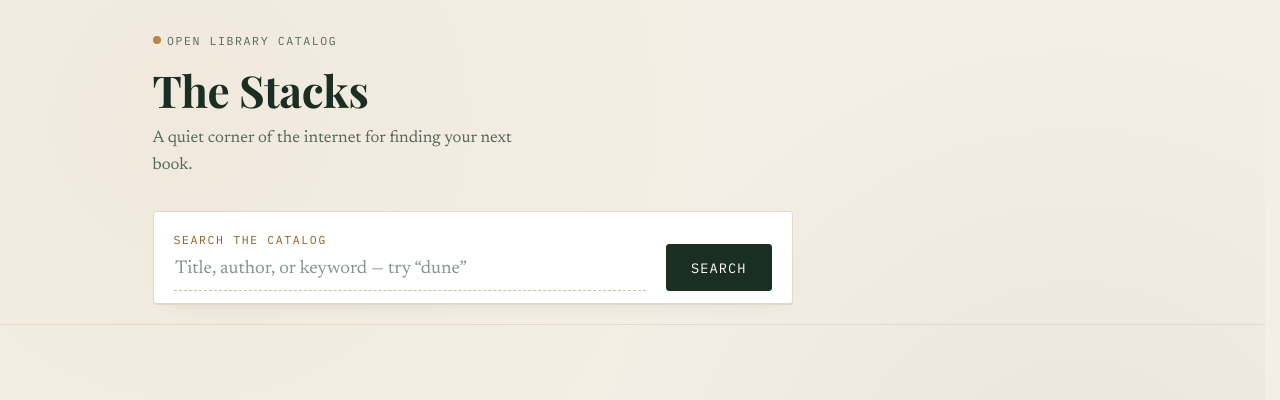
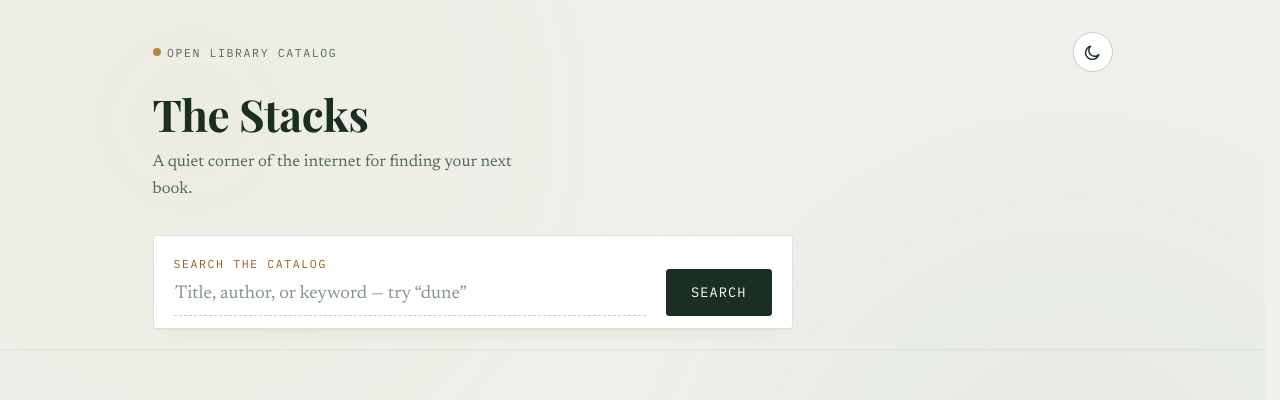
Before and after one commit to Jshcedric/Book-explorer-act, a React (Vite) app: page / in a window 1280 px wide. Shown: the top 400 px of the page. Built offline with nearby package versions, Linux system fonts and the light colour scheme; no server answers; a web font is replaced by a local one.

Commit message:
Add theme toggle functionality and update styles for dark/light mode support

```diff
--- a/index.html
+++ b/index.html
@@ -12,6 +12,18 @@
       rel="stylesheet"
     />
     <title>The Stacks — Book Search</title>
+    <script>
+      (function () {
+        var saved = localStorage.getItem("theme");
+        var theme =
+          saved === "light" || saved === "dark"
+            ? saved
+            : window.matchMedia("(prefers-color-scheme: dark)").matches
+              ? "dark"
+              : "light";
+        document.documentElement.dataset.theme = theme;
+      })();
+    </script>
   </head>
   <body>
     <div id="root"></div>
--- a/src/App.css
+++ b/src/App.css
@@ -14,11 +14,18 @@
   margin: 0 auto;
 }
 
+.site-header__top {
+  display: flex;
+  align-items: center;
+  justify-content: space-between;
+  gap: var(--space-3);
+  margin-bottom: var(--space-2);
+}
+
 .site-header__mark {
   display: inline-flex;
   align-items: center;
   gap: var(--space-1);
-  margin-bottom: var(--space-2);
 }
 
 .site-header__mark-dot {
--- a/src/App.jsx
+++ b/src/App.jsx
@@ -8,6 +8,7 @@ import EmptyState from "./components/EmptyState.jsx";
 import ErrorState from "./components/ErrorState.jsx";
 import BookDetails from "./components/BookDetails.jsx";
 import ScrollToTopButton from "./components/ScrollToTopButton.jsx";
+import ThemeToggle from "./components/ThemeToggle.jsx";
 import { searchBooks, getRecommendedBooks } from "./services/bookApi.js";
 
 /**
@@ -22,6 +23,21 @@ function App() {
   const [searchTrigger, setSearchTrigger] = useState(null); // { text, attempt }
   const [searchError, setSearchError] = useState("");
   const [selectedBook, setSelectedBook] = useState(null);
+
+  const [theme, setTheme] = useState(() => {
+    const saved = localStorage.getItem("theme");
+    if (saved === "light" || saved === "dark") return saved;
+    return window.matchMedia("(prefers-color-scheme: dark)").matches ? "dark" : "light";
+  });
+
+  useEffect(() => {
+    document.documentElement.dataset.theme = theme;
+    localStorage.setItem("theme", theme);
+  }, [theme]);
+
+  function handleThemeToggle() {
+    setTheme((prev) => (prev === "dark" ? "light" : "dark"));
+  }
 
   const [books, setBooks] = useState([]);
   const [isLoading, setIsLoading] = useState(false);
@@ -128,9 +144,12 @@ function App() {
     <div className="app-shell">
       <header className="site-header">
         <div className="site-header__inner">
-          <div className="site-header__mark">
-            <span className="site-header__mark-dot" aria-hidden="true" />
-            <span className="catalog-label">Open Library Catalog</span>
+          <div className="site-header__top">
+            <div className="site-header__mark">
+              <span className="site-header__mark-dot" aria-hidden="true" />
+              <span className="catalog-label">Open Library Catalog</span>
+            </div>
+            <ThemeToggle theme={theme} onToggle={handleThemeToggle} />
           </div>
           <h1>The Stacks</h1>
           <p>A quiet corner of the internet for finding your next book.</p>
--- a/src/components/LoadingState.css
+++ b/src/components/LoadingState.css
@@ -68,7 +68,7 @@
   background: linear-gradient(
     100deg,
     transparent 30%,
-    rgba(255, 255, 255, 0.85) 50%,
+    var(--shimmer) 50%,
     transparent 70%
   );
   transform: translateX(-100%);
--- /dev/null
+++ b/src/components/ThemeToggle.css
@@ -0,0 +1,25 @@
+.theme-toggle {
+  width: 40px;
+  height: 40px;
+  flex-shrink: 0;
+  border-radius: 50%;
+  border: 1px solid var(--line-strong);
+  background: var(--paper-card);
+  color: var(--ink);
+  cursor: pointer;
+  display: flex;
+  align-items: center;
+  justify-content: center;
+  transition: background-color 0.15s ease, color 0.15s ease, transform 0.15s ease;
+}
+
+.theme-toggle svg {
+  width: 19px;
+  height: 19px;
+}
+
+.theme-toggle:hover {
+  background: var(--ink);
+  color: var(--paper-card);
+  transform: rotate(12deg);
+}
--- /dev/null
+++ b/src/components/ThemeToggle.jsx
@@ -0,0 +1,43 @@
+import "./ThemeToggle.css";
+
+function ThemeToggle({ theme, onToggle }) {
+  const isDark = theme === "dark";
+
+  return (
+    <button
+      type="button"
+      className="theme-toggle"
+      onClick={onToggle}
+      aria-label={isDark ? "Switch to light mode" : "Switch to dark mode"}
+      aria-pressed={isDark}
+    >
+      {isDark ? (
+        <svg viewBox="0 0 24 24" aria-hidden="true">
+          <circle cx="12" cy="12" r="4.5" fill="none" stroke="currentColor" strokeWidth="1.8" />
+          <g stroke="currentColor" strokeWidth="1.8" strokeLinecap="round">
+            <line x1="12" y1="2.5" x2="12" y2="5" />
+            <line x1="12" y1="19" x2="12" y2="21.5" />
+            <line x1="2.5" y1="12" x2="5" y2="12" />
+            <line x1="19" y1="12" x2="21.5" y2="12" />
+            <line x1="5.1" y1="5.1" x2="6.9" y2="6.9" />
+            <line x1="17.1" y1="17.1" x2="18.9" y2="18.9" />
+            <line x1="5.1" y1="18.9" x2="6.9" y2="17.1" />
+            <line x1="17.1" y1="6.9" x2="18.9" y2="5.1" />
+          </g>
+        </svg>
+      ) : (
+        <svg viewBox="0 0 24 24" aria-hidden="true">
+          <path
+            d="M20 14.5A8.5 8.5 0 1 1 9.5 4a7 7 0 0 0 10.5 10.5Z"
+            fill="none"
+            stroke="currentColor"
+            strokeWidth="1.8"
+            strokeLinejoin="round"
+          />
+        </svg>
+      )}
+    </button>
+  );
+}
+
+export default ThemeToggle;
--- a/src/index.css
+++ b/src/index.css
@@ -1,25 +1,26 @@
 /* ==========================================================================
    THE STACKS — design tokens
    Direction: a modern reading room / library card-catalog, not a generic
-   "tech app" search page. Warm ivory surfaces, deep forest ink, a warm
-   gold accent, and a mono "catalog number" utility face for metadata
-   (years, edition counts). See src/components for the signature
-   index-card treatment applied to each book result.
+   "tech app" search page. A warm gold accent and a mono "catalog number"
+   utility face carry through both light and dark themes. See
+   src/components for the signature index-card treatment applied to
+   each book result.
    ========================================================================== */
 
 :root {
   /* ---- color: named + purposeful, not a generic palette ---- */
-  --paper: #f4efe6;         /* room background — warm ivory */
-  --paper-card: #ffffff;    /* index cards sit crisp and white against the ivory */
+  --paper: #eff2ec;         /* room background — soft sage-white */
+  --paper-card: #ffffff;    /* index cards sit crisp and white against the paper */
   --ink: #1a2e22;           /* deep forest ink — primary text + headings */
   --ink-soft: #52695c;      /* muted green — secondary text */
   --brass: #b8863e;         /* warm gold accent — icons, borders, hover fills */
   --brass-text: #8f5f1e;    /* darker gold — used wherever brass appears as small text, for AA contrast */
   --brass-dim: #d9ad6b;     /* lighter gold for subtle fills/borders */
   --burgundy: #7c2a2a;      /* book-cloth red — errors, second accent */
-  --line: #e2d9c8;          /* hairline rule / card edge, aged paper tone */
-  --line-strong: #cbbfa4;
+  --line: #dde3d8;          /* hairline rule / card edge */
+  --line-strong: #c5cec0;
   --shadow: rgba(26, 46, 34, 0.14);
+  --shimmer: rgba(255, 255, 255, 0.85); /* skeleton loading highlight */
 
   /* ---- type ---- */
   --font-display: "Playfair Display", "Iowan Old Style", Georgia, serif;
@@ -40,8 +41,30 @@
   color-scheme: light;
 }
 
+/* Dark theme — same roles, inverted surfaces. Applied via a data-theme
+   attribute on <html>, set by ThemeToggle. Gold stays gold (it already
+   reads well on dark), but text-safe brass flips to a *lighter* gold
+   since the contrast problem reverses on a dark background. */
+:root[data-theme="dark"] {
+  --paper: #141f19;
+  --paper-card: #1c2b23;
+  --ink: #eae5d8;
+  --ink-soft: #a3b5a8;
+  --brass: #d9a857;
+  --brass-text: #e6bd73;
+  --brass-dim: #8c6530;
+  --burgundy: #e0908f;
+  --line: #2c3c33;
+  --line-strong: #3c4f43;
+  --shadow: rgba(0, 0, 0, 0.4);
+  --shimmer: rgba(255, 255, 255, 0.12);
+
+  color-scheme: dark;
+}
+
 * {
   box-sizing: border-box;
+  transition: background-color 0.2s ease, border-color 0.2s ease, color 0.2s ease;
 }
 
 html,
@@ -63,6 +86,7 @@ body {
   font-family: var(--font-body);
   font-size: 1.05rem;
   -webkit-font-smoothing: antialiased;
+  transition: background-color 0.2s ease, color 0.2s ease;
 }
 
 #root {
```
